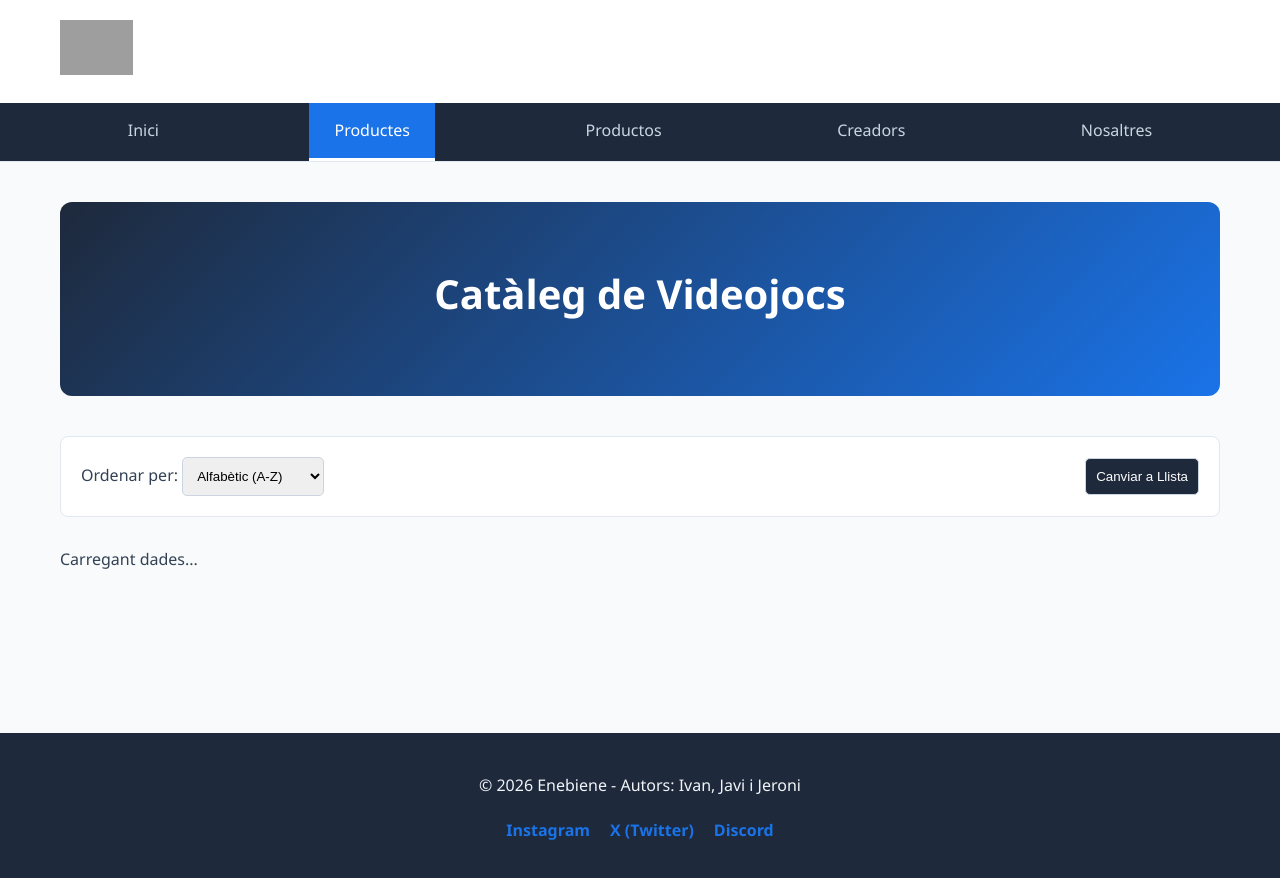
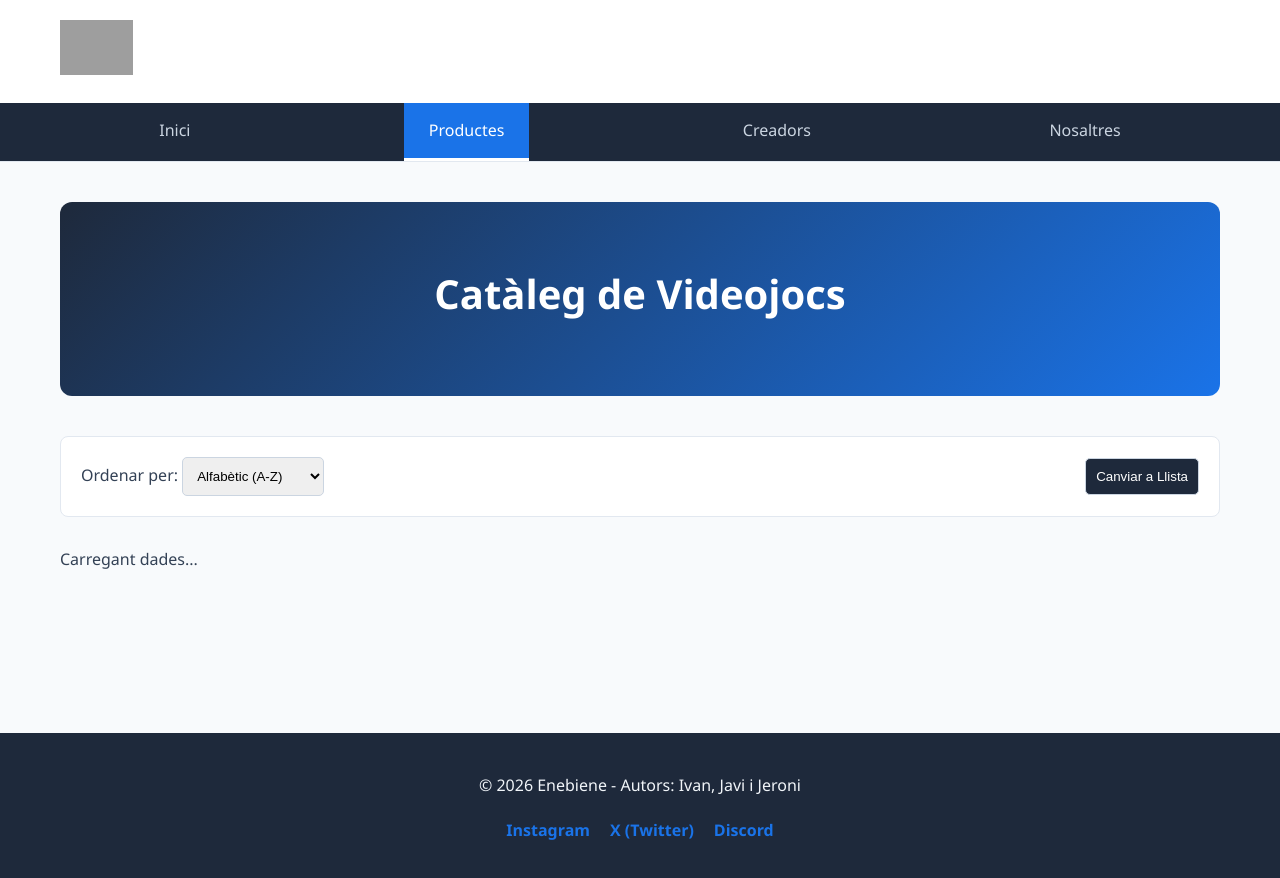
Before and after one commit to IvaNex/Projecte-Enebiene, a plain HTML site: page projecteEnebiene_front/productes.html in a window 1280 px wide. Drawn offline with Linux system fonts and the light colour scheme; no server answers; grey boxes are pictures that could not be loaded.

Commit message:
Correcion de productos

```diff
--- a/projecteEnebiene_front/productes.html
+++ b/projecteEnebiene_front/productes.html
@@ -22,7 +22,6 @@
         <ul class="lista-enlaces">
             <li><a href="index.html">Inici</a></li>
             <li><a href="productes.html "onclick="localStorage.removeItem('creador')"class="activo">Productes</a></li>
-            <a href="productes.html" onclick="localStorage.removeItem('creador')">Productos</a>
             <li><a href="creadors.html">Creadors</a></li>
             <li><a href="sobre-nosaltres.html">Nosaltres</a></li>
         </ul>
```
